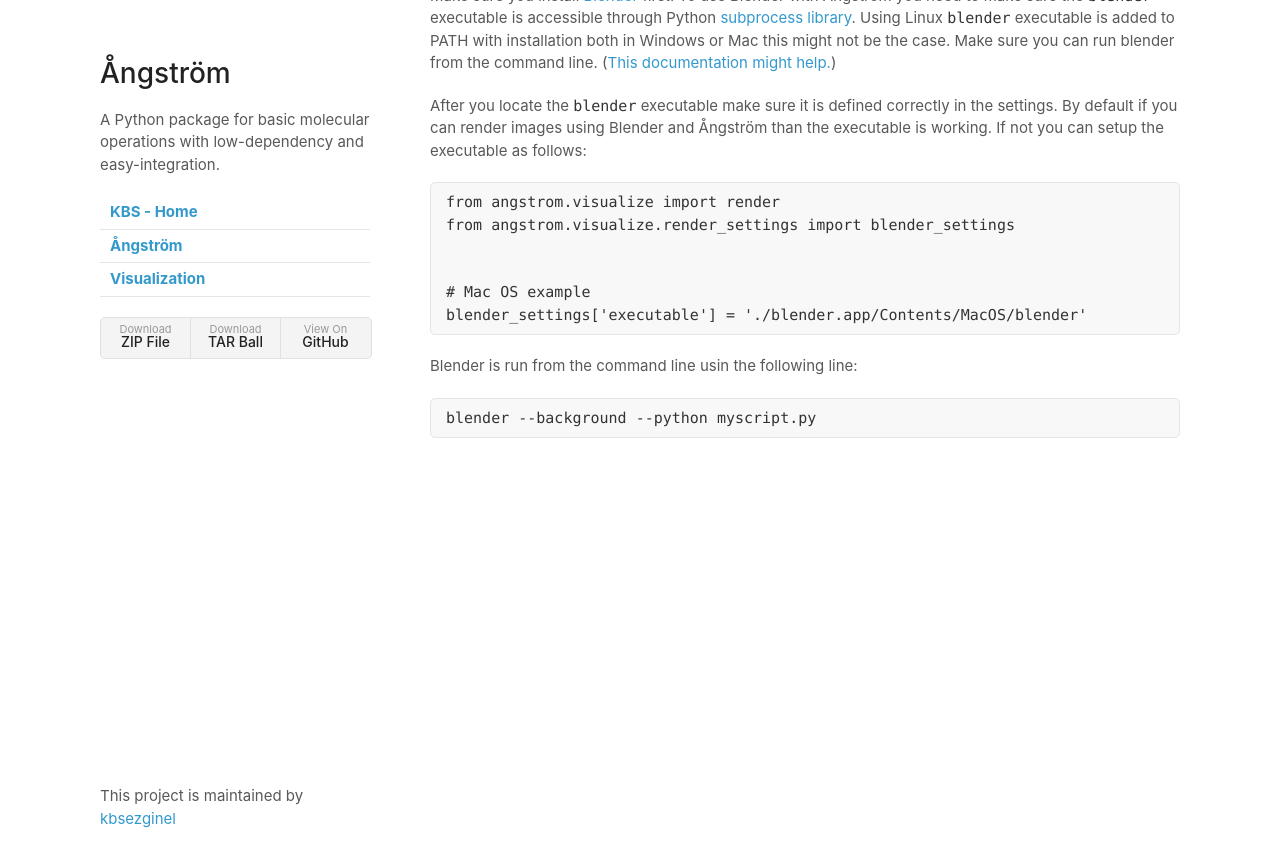
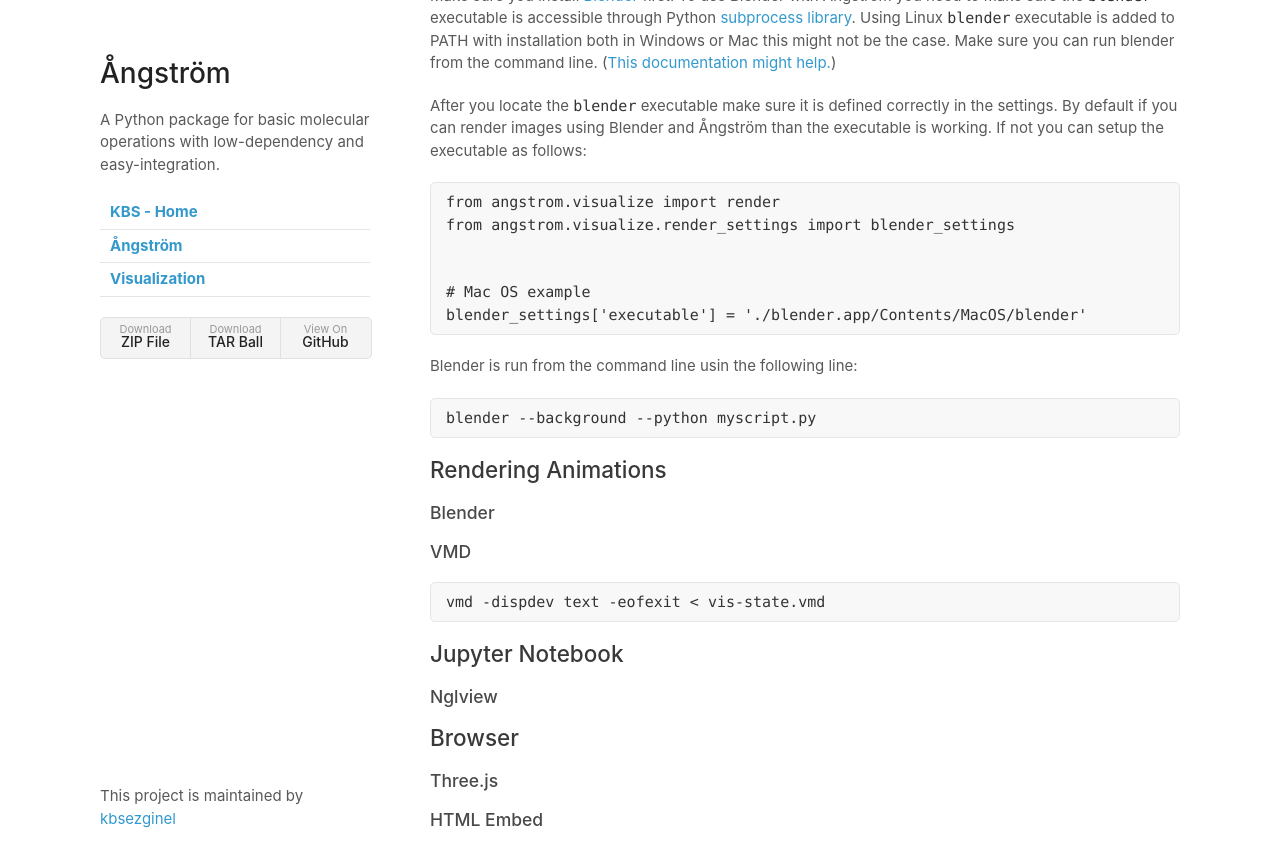
Before and after one commit to kbsezginel/angstrom, a Jekyll site: the page built from docs/visualization.md, in a window 1280 px wide and 900 px high, scrolled down 915 px. Shown: the top 867 px of the window. Built offline with Jekyll 4.4.1, drawn with Linux system fonts in a browser that asks for light colours; our own code applies the rules of GitHub Pages for plain Markdown files.

Commit message:
Update visualization.md

````diff
--- a/docs/visualization.md
+++ b/docs/visualization.md
@@ -61,3 +61,26 @@ Blender is run from the command line usin the following line:
 ```
 blender --background --python myscript.py
 ```
+
+Rendering Animations
+--------------------
+
+### Blender
+
+### VMD
+
+```
+vmd -dispdev text -eofexit < vis-state.vmd
+```
+
+Jupyter Notebook
+----------------
+
+### Nglview
+
+Browser
+-------
+
+### Three.js
+
+### HTML Embed
````
